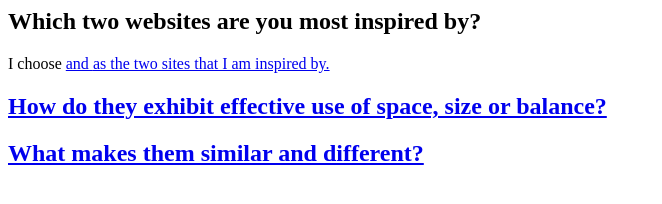
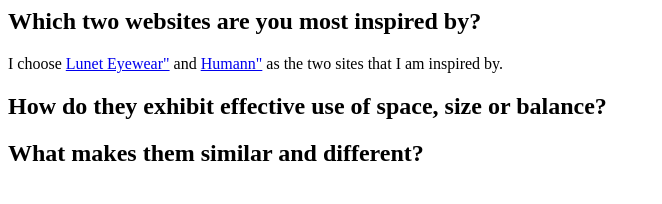
Before and after one commit to 1katherinesimons/1katherinesimons.github.io, a plain HTML site: page 2index.html in a window 1280 px wide. Shown: the whole page, without its empty margins (0-662 px from the left). Drawn offline with Linux system fonts and the light colour scheme.

Commit message:
website link try #2

```diff
--- a/2index.html
+++ b/2index.html
@@ -5,7 +5,7 @@
 </head>
 <body>
 	<h2>Which two websites are you most inspired by?</h2>
-	<p>I choose <a href="http://luneteyewear.com/" target="Lunet Eyewear"</a> and <a href="http://humaan.com/" target="Humann"</a> as the two sites that I am inspired by.</p>
+	<p>I choose <a href="http://luneteyewear.com/" target="_blank">Lunet Eyewear"</a> and <a href="http://humaan.com/" target="_bland">Humann"</a> as the two sites that I am inspired by.</p>
 	<h2>How do they exhibit effective use of space, size or balance?</h2>
 	<h2>What makes them similar and different?</h2>
 </body>
```
